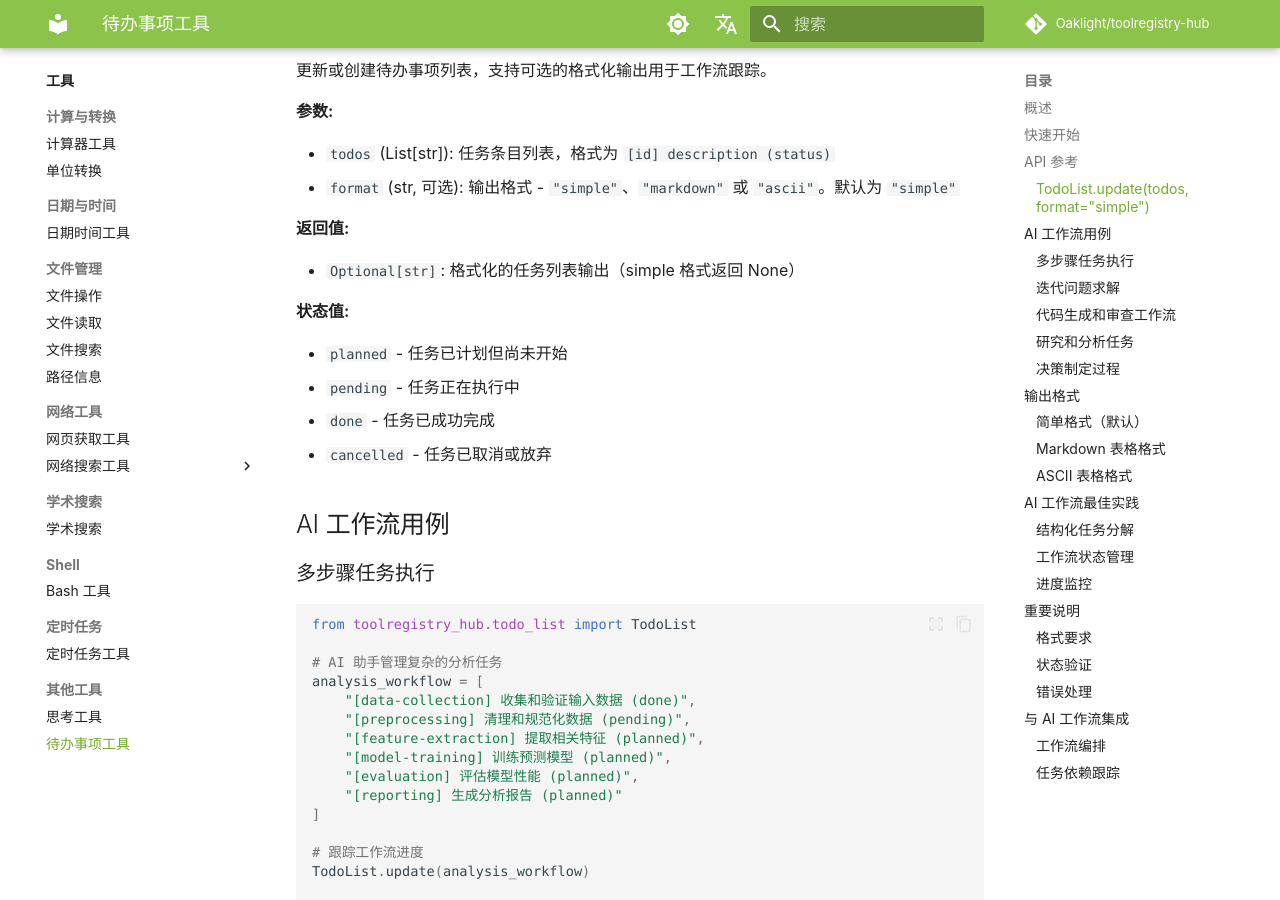
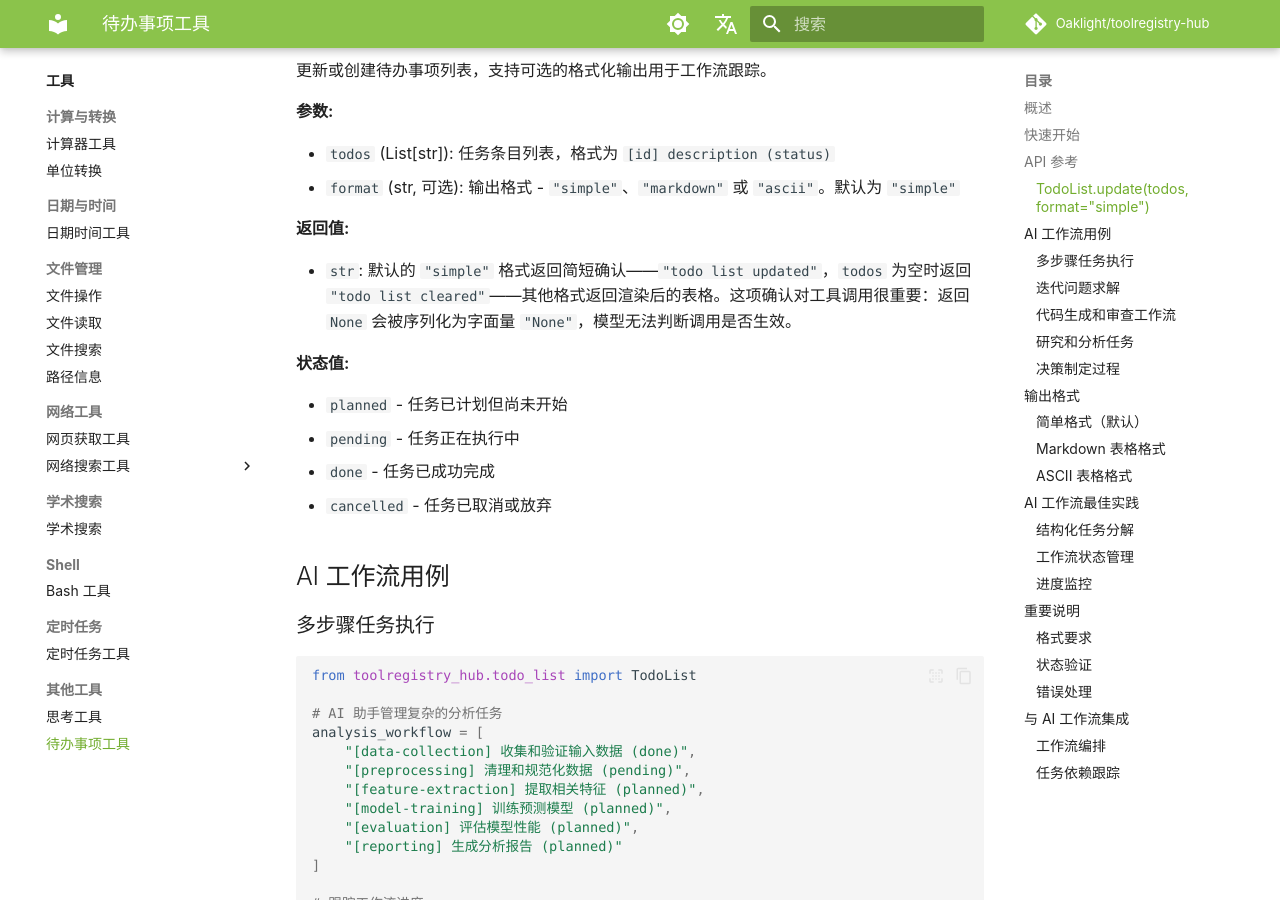
Before and after one commit to Oaklight/toolregistry-hub, an MkDocs documentation site: the page built from docs/tools/todo_list.md, in a window 1280 px wide and 900 px high, scrolled down 1312 px. Built offline with MkDocs 1.6.1 and Material for MkDocs 9.7.7, drawn with Linux system fonts in a browser that asks for light colours; some web fonts are replaced; comment, search, counter and statistics services are not loaded.

Commit message:
docs(todo-list)：simple 格式返回确认信息
记录 #212：todolist-update 的默认路径不再返回 None，API 参考同步说明该确认信息。

```diff
--- a/docs/tools/todo_list.md
+++ b/docs/tools/todo_list.md
@@ -60,7 +60,7 @@ print(progress_report)
 
 **返回值:**
 
-- `Optional[str]`: 格式化的任务列表输出（simple 格式返回 None）
+- `str`: 默认的 `"simple"` 格式返回简短确认——`"todo list updated"`，`todos` 为空时返回 `"todo list cleared"`——其他格式返回渲染后的表格。这项确认对工具调用很重要：返回 `None` 会被序列化为字面量 `"None"`，模型无法判断调用是否生效。
 
 **状态值:**
 
```
Also changed, not shown: docs/changelog.md (+1 -0 lines).
